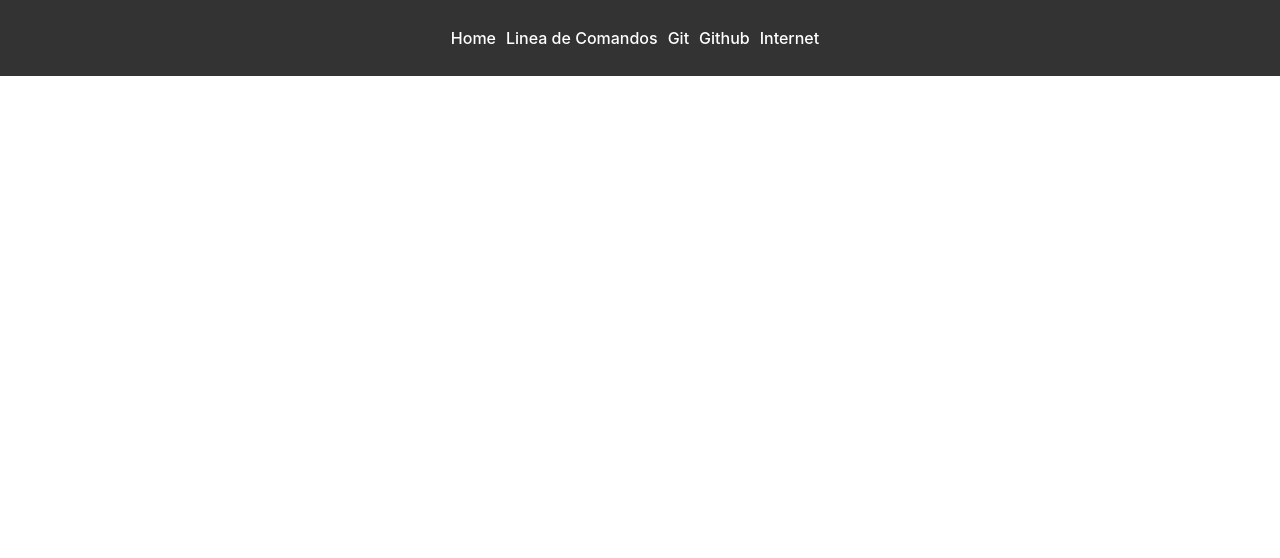
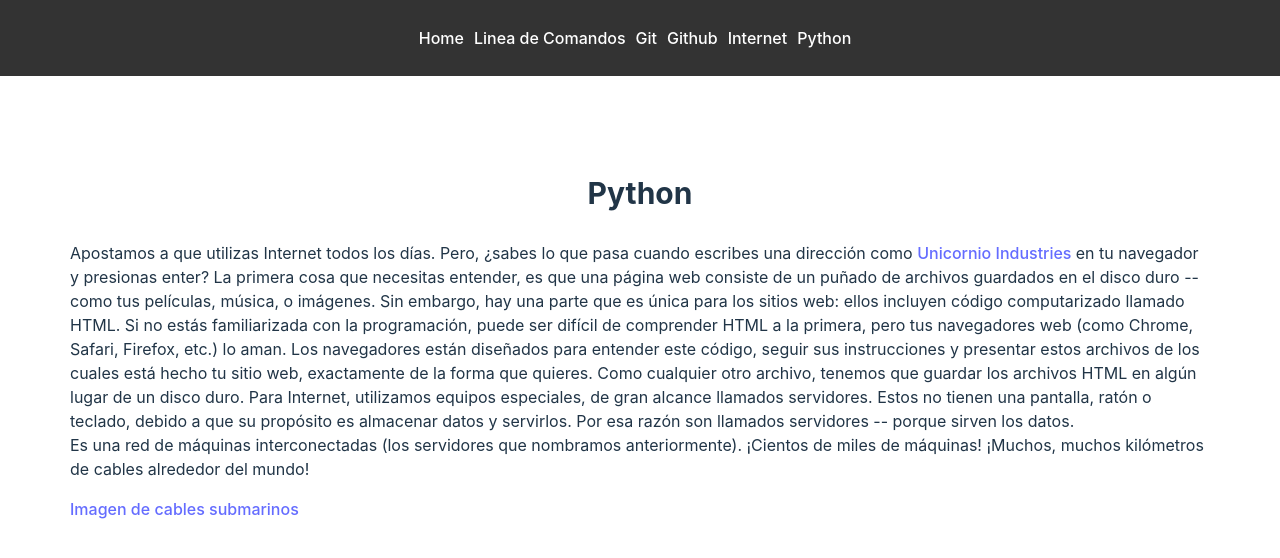
Before and after one commit to Bxr3nd4/content-page, a React (Vite) app: page /python in a window 1280 px wide. Shown: the top 558 px of the page. Built offline with nearby package versions, Linux system fonts and the light colour scheme.

Commit message:
Updating python folder

```diff
--- a/src/App.tsx
+++ b/src/App.tsx
@@ -5,6 +5,7 @@ import Terminal from "./components/terminal/Terminal";
 import Git from "./components/gitFolder/Git";
 import Github from "./components/gitFolder/githubFolder/Github";
 import Internet from "./components/internet/Internet"
+import Python from "./components/python/Python"
 
 function App() {
   return (
@@ -17,6 +18,7 @@ function App() {
           <Route path="/git" Component={Git} />
           <Route path="/github" Component={Github} />
           <Route path="/internet" Component={Internet} />
+          <Route path="/python" Component={Python} />
         </Routes>
       </div>
     </Router>
--- a/src/components/header/Header.tsx
+++ b/src/components/header/Header.tsx
@@ -21,6 +21,9 @@ function Header() {
           <li>
             <Link to="/internet">Internet</Link>
           </li>
+          <li>
+            <Link to="/python">Python</Link>
+          </li>
         </ul>
       </nav>
     </header>
--- /dev/null
+++ b/src/components/python/Python.tsx
@@ -0,0 +1,36 @@
+function Python() {
+    return (
+      <section>
+        <h1>Python</h1>
+        <p>
+          Apostamos a que utilizas Internet todos los días. Pero, ¿sabes lo que
+          pasa cuando escribes una dirección como{" "}
+          <a href="https://unicornioindustries.co/">Unicornio Industries </a>
+          en tu navegador y presionas enter? La primera cosa que necesitas
+          entender, es que una página web consiste de un puñado de archivos
+          guardados en el disco duro -- como tus películas, música, o imágenes.
+          Sin embargo, hay una parte que es única para los sitios web: ellos
+          incluyen código computarizado llamado HTML. Si no estás familiarizada
+          con la programación, puede ser difícil de comprender HTML a la primera,
+          pero tus navegadores web (como Chrome, Safari, Firefox, etc.) lo aman.
+          Los navegadores están diseñados para entender este código, seguir sus
+          instrucciones y presentar estos archivos de los cuales está hecho tu
+          sitio web, exactamente de la forma que quieres. Como cualquier otro
+          archivo, tenemos que guardar los archivos HTML en algún lugar de un
+          disco duro. Para Internet, utilizamos equipos especiales, de gran
+          alcance llamados servidores. Estos no tienen una pantalla, ratón o
+          teclado, debido a que su propósito es almacenar datos y servirlos. Por
+          esa razón son llamados servidores -- porque sirven los datos.
+          <br />
+          Es una red de máquinas interconectadas (los servidores que nombramos
+          anteriormente). ¡Cientos de miles de máquinas! ¡Muchos, muchos
+          kilómetros de cables alrededor del mundo!
+        </p>
+        <a href="https://www.submarinecablemap.com/submarine-cable/brazilian-festoon">
+          Imagen de cables submarinos{" "}
+        </a>
+      </section>
+    );
+  }
+
+  export default Python;
```
Also changed, not shown: src/components/python/Python.module.css (added).
